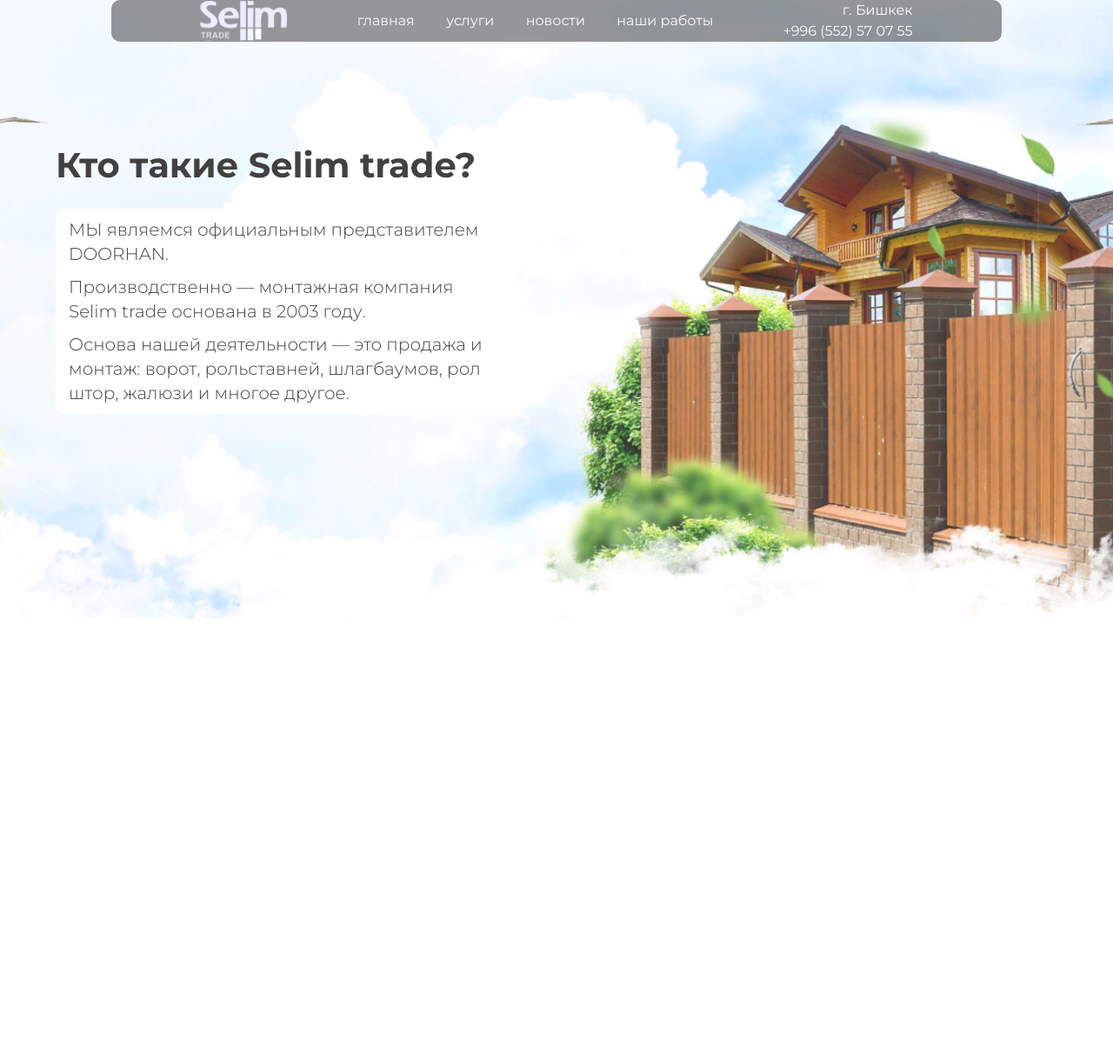
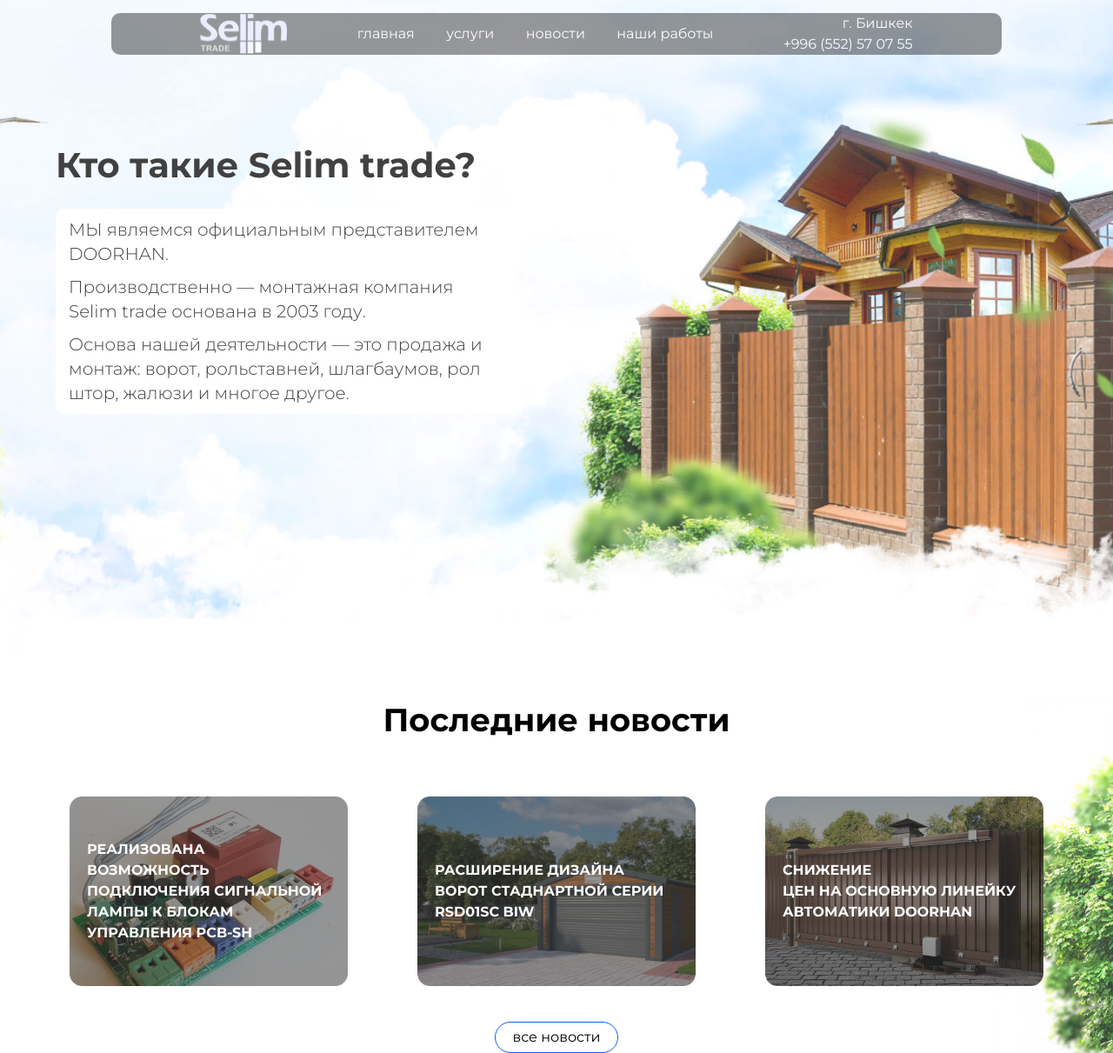
Before and after one commit to luchok22/selim-trade, a Next.js app: page / in a window 1280 px wide. Shown: the whole page at 87% size. Before the commit the page ends 800 px from the top, so only its background shows below. Built offline with nearby package versions, Linux system fonts and the light colour scheme.

Commit message:
fixed nav

```diff
--- a/src/app/page.tsx
+++ b/src/app/page.tsx
@@ -7,6 +7,7 @@
     <>
       <Navbar />
       <OurTeam />
+      <LastNews />
     </>
   );
 }
--- a/src/components/LastNews/LastNews.tsx
+++ b/src/components/LastNews/LastNews.tsx
@@ -1,4 +1,4 @@
-import React from "react";
+import React, { useMemo } from "react";
 import scss from "./LastNews.module.scss";
 import image1 from "../../assets/lastNews/Rectangle1.png";
 import image2 from "../../assets/lastNews/Rectangle2.png";
@@ -20,21 +20,24 @@
       text: "СНИЖЕНИЕ ЦЕН НА ОСНОВНУЮ ЛИНЕЙКУ АВТОМАТИКИ DOORHAN",
     },
   ];
+  const dataLastNews1 = useMemo(
+    () =>
+      dataLastNews.map((item, index) => (
+        <div key={index} className={scss.lastNews__images}>
+          <Image
+            src={item.image}
+            alt="error"
+            className={scss.lastNews__image}
+          />
+          <p>{item.text}</p>
+        </div>
+      )),
+    []
+  );
   return (
     <div className={scss.lastNews__container}>
       <h3>Последние новости</h3>
-      <div className={scss.lastNews__bloc}>
-        {dataLastNews.map((item, index) => (
-          <div key={index} className={scss.lastNews__images}>
-            <Image
-              src={item.image}
-              alt="error"
-              className={scss.lastNews__image}
-            />
-            <p>{item.text}</p>
-          </div>
-        ))}
-      </div>
+      <div className={scss.lastNews__bloc}>{dataLastNews1}</div>
       <button>все новости</button>
     </div>
   );
--- a/src/components/navbar/Navbar.module.scss
+++ b/src/components/navbar/Navbar.module.scss
@@ -5,6 +5,7 @@
   display: flex;
   justify-content: center;
   width: 100%;
+  margin-top: 15px;
 
   .navbar {
     display: flex;
--- a/src/components/navbar/Navbar.tsx
+++ b/src/components/navbar/Navbar.tsx
@@ -1,4 +1,4 @@
-import React, { FC, useState } from "react";
+import React, { FC, useMemo } from "react";
 import scss from "./Navbar.module.scss";
 import logo from "../../assets/navbar/logo.svg";
 import Link from "next/link";
@@ -11,6 +11,15 @@
     { title: "новости", url: "/news" },
     { title: "наши работы", url: "/WeWork" },
   ];
+  const menuItemsMap = useMemo(
+    () =>
+      menuItems.map((item, index) => (
+        <li key={index}>
+          <Link href={item.url}>{item.title}</Link>
+        </li>
+      )),
+    []
+  );
 
   return (
     <nav className={scss.nav}>
@@ -18,13 +27,7 @@
         <div className={scss.nav__container}>
           <Image src={logo} alt="logo" width={100} />
 
-          <ul className={scss.nav__ul}>
-            {menuItems.map((item, index) => (
-              <li key={index}>
-                <Link href={item.url}>{item.title}</Link>
-              </li>
-            ))}
-          </ul>
+          <ul className={scss.nav__ul}>{menuItemsMap}</ul>
 
           <div className={scss.nav__adress}>
             <p>г. Бишкек</p>
```
